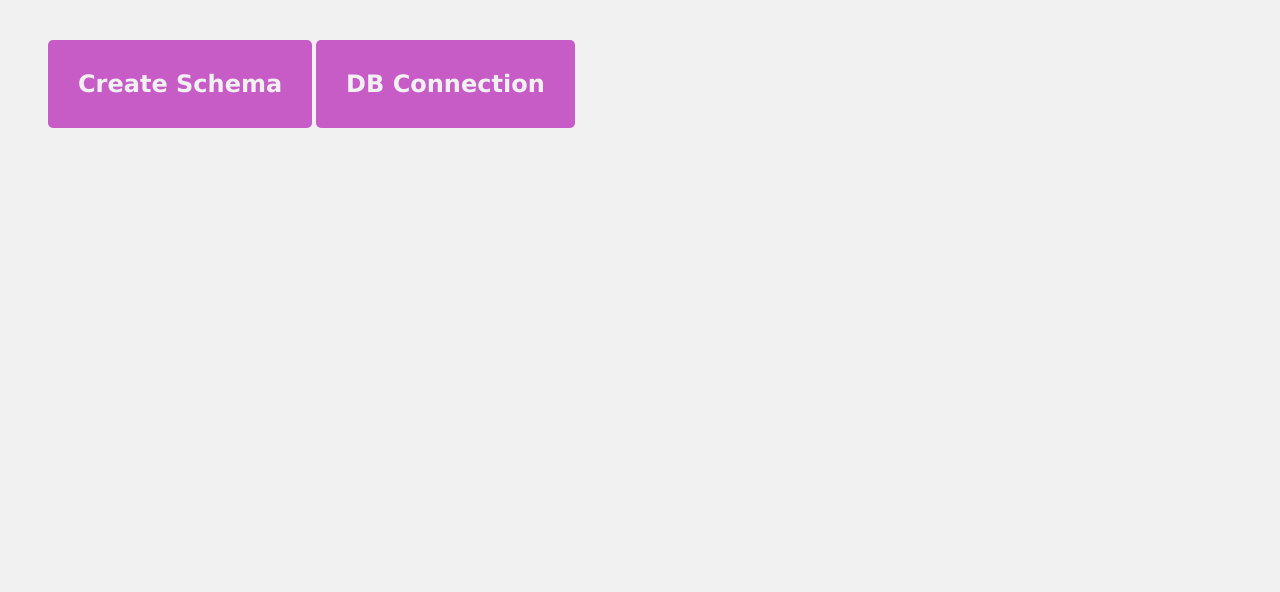
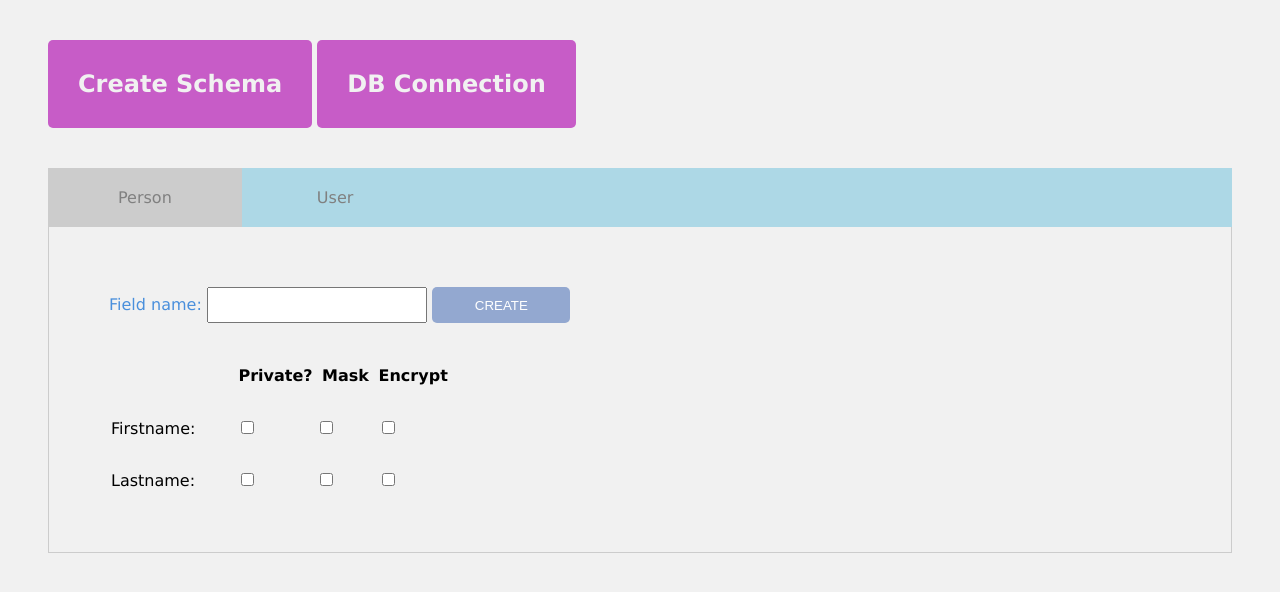
Before and after one commit to shamod/privacyserver, a plain HTML site: page curator/index.html in a window 1280 px wide. Drawn offline with Linux system fonts and the light colour scheme.

Commit message:
curator refined

```diff
--- a/curator/index.css
+++ b/curator/index.css
@@ -4,6 +4,7 @@
 
 body {
     background-color: #f1f1f1;
+    font-family: Verdana, Geneva, Tahoma, sans-serif;
 }
 
 .create-schema {
@@ -81,8 +82,9 @@ body {
 }
 
 .conn-modal form button,
-.schema-name button {
-    padding: 4% 12%;
+.schema-name button,
+.tab-content form button {
+    padding: 1% 4%;
     border: none;
     outline: none;
     background-color: #93a8d0;
@@ -117,3 +119,58 @@ body {
 label {
     color: #498fdc;
 }
+
+.schema-type {
+    margin: 40px;
+}
+
+.schema-type .tabs {
+    background-color: #add8e6;
+}
+
+.schema-type .tabs button {
+    outline: none;
+    border: none;
+    padding: 20px 70px;
+    background-color: inherit;
+    color: grey;
+    font-size: medium;
+    font-family: inherit;
+    cursor: pointer;
+}
+
+.schema-type .tabs button:hover {
+    background-color: #ddd;
+}
+
+.schema-type .tabs button.active {
+    background-color: #ccc;
+}
+
+.tab-content {
+    border: 1px solid #ccc;
+    border-top: none;
+    padding: 40px;
+}
+
+.tab-content #tab-content-person,
+.tab-content #tab-content-user {
+    display: none;
+}
+
+.tab-content form,
+.tab-content table {
+    padding: 20px;
+}
+.tab-content form input[type=text] {
+    height: 30px;
+    width: 20%;
+}
+
+.tab-content table td {
+    padding: 30px 40px 0 0    ;
+}
+
+.tab-content table input[type=checkbox] {
+    padding: 10px;
+}
--- a/curator/index.html
+++ b/curator/index.html
@@ -18,9 +18,85 @@
                     <span>Schema Name:</span>
                     <input type="text" name="schemaname" id="schema-name">
                 </label>
-                <button type="button">Save</button>
+                <button type="button">Create</button>
             </div>
         </form>
+    </section>
+    <section class="schema-type">
+        <div class="tabs">
+            <button id="btnPerson" class="tabs-link" type="button">Person</button>
+            <button id="btnUser" class="tabs-link" type="button">User</button>
+        </div>
+        <div id="tab-content-person" class="tab-content">
+            <form>
+                <div>
+                    <label for="field-name">
+                        <span>Field name:</span>
+                        <input type="text" id="field-name">
+                        <button type="button">Create</button>
+                    </label>
+                </div>
+            </form>
+            <table>
+                <thead>
+                    <tr>
+                        <th></th>
+                        <th>Private?</th>
+                        <th>Mask</th>
+                        <th>Encrypt</th>
+                    </tr>
+                </thead>
+                <tbody>
+                    <tr>
+                        <td>Firstname:</td>
+                        <td><input type="checkbox" id="chk-private"></td>
+                        <td><input type="checkbox" id="chk-mask"></td>
+                        <td><input type="checkbox" id="chk-encrypt"></td>
+                    </tr>
+                    <tr>
+                        <td>Lastname:</td>
+                        <td><input type="checkbox" id="chk-private"></td>
+                        <td><input type="checkbox" id="chk-mask"></td>
+                        <td><input type="checkbox" id="chk-encrypt"></td>
+                    </tr>
+                </tbody>
+            </table>
+        </div>
+        <div id="tab-content-user" class="tab-content">
+            <form>
+                <div>
+                    <label for="field-name">
+                        <span>Field name:</span>
+                        <input type="text" id="field-name">
+                        <button type="button">Create</button>
+                    </label>
+                </div>
+            </form>
+            <table>
+                <thead>
+                    <tr>
+                        <th></th>
+                        <th>Private?</th>
+                        <th>Mask</th>
+                        <th>Encrypt</th>
+                    </tr>
+                </thead>
+                <tbody>
+                    <tr>
+                        <td>Username:</td>
+                        <td><input type="checkbox" id="chk-private"></td>
+                        <td><input type="checkbox" id="chk-mask"></td>
+                        <td><input type="checkbox" id="chk-encrypt"></td>
+                    </tr>
+                    <tr>
+                        <td>Password:</td>
+                        <td><input type="checkbox" id="chk-private"></td>
+                        <td><input type="checkbox" id="chk-mask"></td>
+                        <td><input type="checkbox" id="chk-encrypt"></td>
+                    </tr>
+                </tbody>
+            </table>
+        </div>
     </section>
     <div id="connectionModal" class="conn-modal">
         <div class="conn-modal-header">
@@ -72,6 +148,29 @@
         btnCreateSchema.addEventListener('click', () => {
             schemaName.style.display = 'block';
         })
+
+        let btnPerson = document.getElementById('btnPerson');
+        btnPerson.addEventListener('click', (event) => {
+            this.openTabContent(event, 'tab-content-person');
+        });
+        let btnUser = document.getElementById('btnUser');
+        btnUser.addEventListener('click', (event) => {
+            this.openTabContent(event, 'tab-content-user');
+        });
+        function openTabContent(event, tabname) {
+            let tabContents = document.getElementsByClassName('tab-content');
+            for(let i = 0; i < tabContents.length; i++) {
+                tabContents[i].style.display = 'none';
+            };
+            let tabLinks = document.getElementsByClassName('tabs-link');
+            for(let j = 0; j < tabLinks.length; j++) {
+                tabLinks[j].className = tabLinks[j].className.replace(' active', '');
+            };
+            document.getElementById(tabname).style.display = 'block';
+            event.target.className += ' active';
+        }
+
+        btnPerson.click();
     </script>
 </body>
 
```
